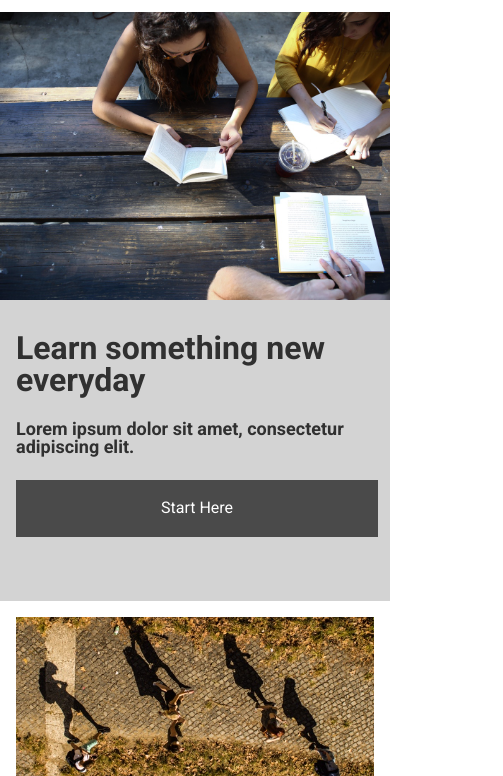
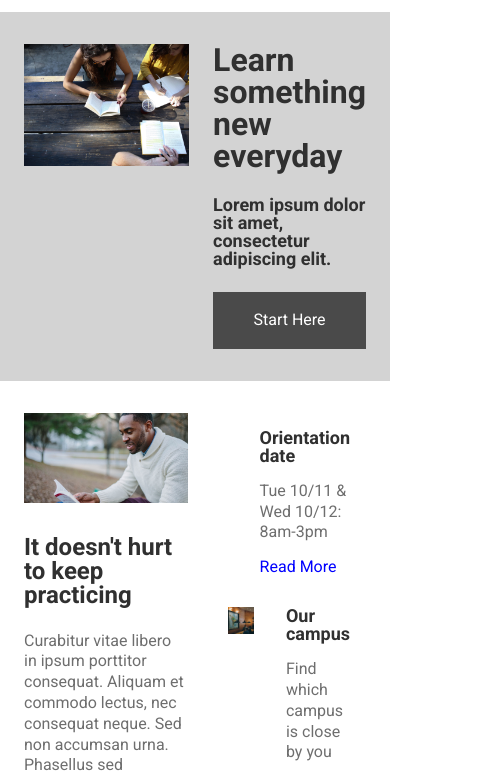
Before and after one commit to curtcarleton/colmarAcademy, a plain HTML site: page index.html in a window 390 px wide. Shown: the part 52-828 px from the top of the page, 503 px wide, since content can reach past the window. Drawn offline with Linux system fonts and the light colour scheme; a web font is replaced by a local one.

Commit message:
new css 2

```diff
--- a/resources/css/style.css
+++ b/resources/css/style.css
@@ -78,9 +78,9 @@ header .mobile {
 /* Header Mobile */
 
 @media only screen and (max-width: 650px)
-    and (device-width : 375px)
-    and (device-height : 812px)
-    and (-webkit-device-pixel-ratio : 3) {
+  and (-min-device-width : 375px)
+  and (-max-device-width : 812px)
+  and (-webkit-device-pixel-ratio : 3) {
   header .desktop {
     display: none;
   }
@@ -187,7 +187,10 @@ header .mobile {
 
 /* Main Mobile */
 
-@media only screen and (max-width: 650px) {
+@media only screen and (max-width: 650px)
+  and (-min-device-width : 375px)
+  and (-max-device-width : 812px)
+  and (-webkit-device-pixel-ratio : 3) {
   .container {
     flex-direction: column;
   }
@@ -326,7 +329,10 @@ header .mobile {
 
 /* Start Here Mobile */
 
-@media only screen and (max-width: 650px) {
+@media only screen and (max-width: 650px)
+  and (-min-device-width : 375px)
+  and (-max-device-width : 812px)
+  and (-webkit-device-pixel-ratio : 3) {
   .button {
     width: 100%;
     margin-bottom: 32px;
@@ -360,7 +366,10 @@ header .mobile {
 
 /* Campus Mobile */
 
-@media only screen and (max-width: 650px) {
+@media only screen and (max-width: 650px)
+  and (-min-device-width : 375px)
+  and (-max-device-width : 812px)
+  and (-webkit-device-pixel-ratio : 3) {
   #campus-desktop {
     display: none;
   }
@@ -427,7 +436,10 @@ header .mobile {
 
 /* Course Info Mobile */
 
-@media only screen and (max-width: 650px) {
+@media only screen and (max-width: 650px)
+  and (-min-device-width : 375px)
+  and (-max-device-width : 812px)
+  and (-webkit-device-pixel-ratio : 3) {
   .course-container {
     flex-direction: column;
     justify-content: center;
@@ -486,7 +498,10 @@ header .mobile {
 
 /* Thesis Mobile */
 
-@media only screen and (max-width: 650px) {
+@media only screen and (max-width: 650px)
+  and (-min-device-width : 375px)
+  and (-max-device-width : 812px)
+  and (-webkit-device-pixel-ratio : 3) {
   .thesis-container {
     flex-direction: column;
     align-items: center;
@@ -529,7 +544,10 @@ footer a {
 
 /* Footer Mobile */
 
-@media only screen and (max-width: 650px) {
+@media only screen and (max-width: 650px)
+  and (-min-device-width : 375px)
+  and (-max-device-width : 812px)
+  and (-webkit-device-pixel-ratio : 3) {
   footer .terms-policy {
     display: none;
   }
```
